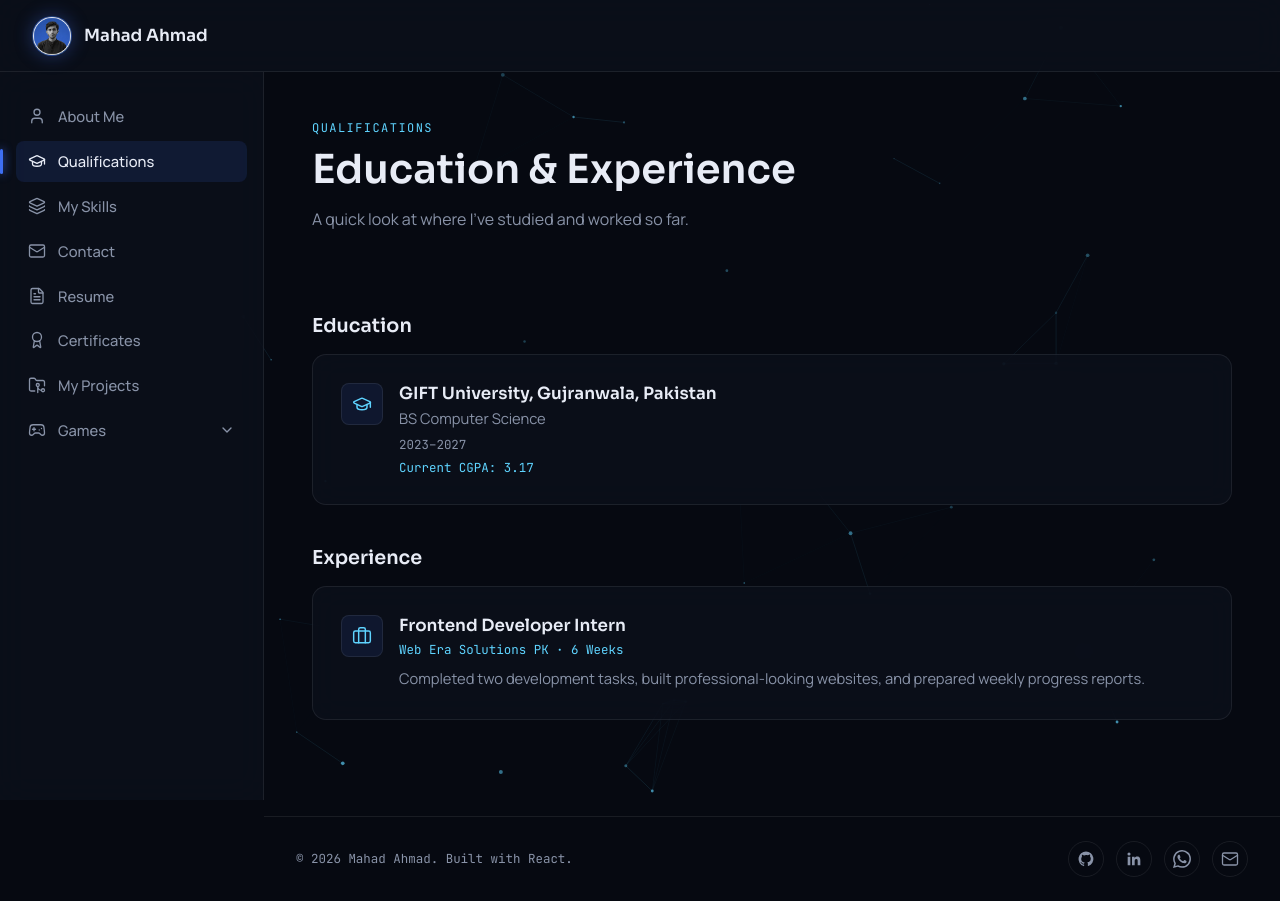
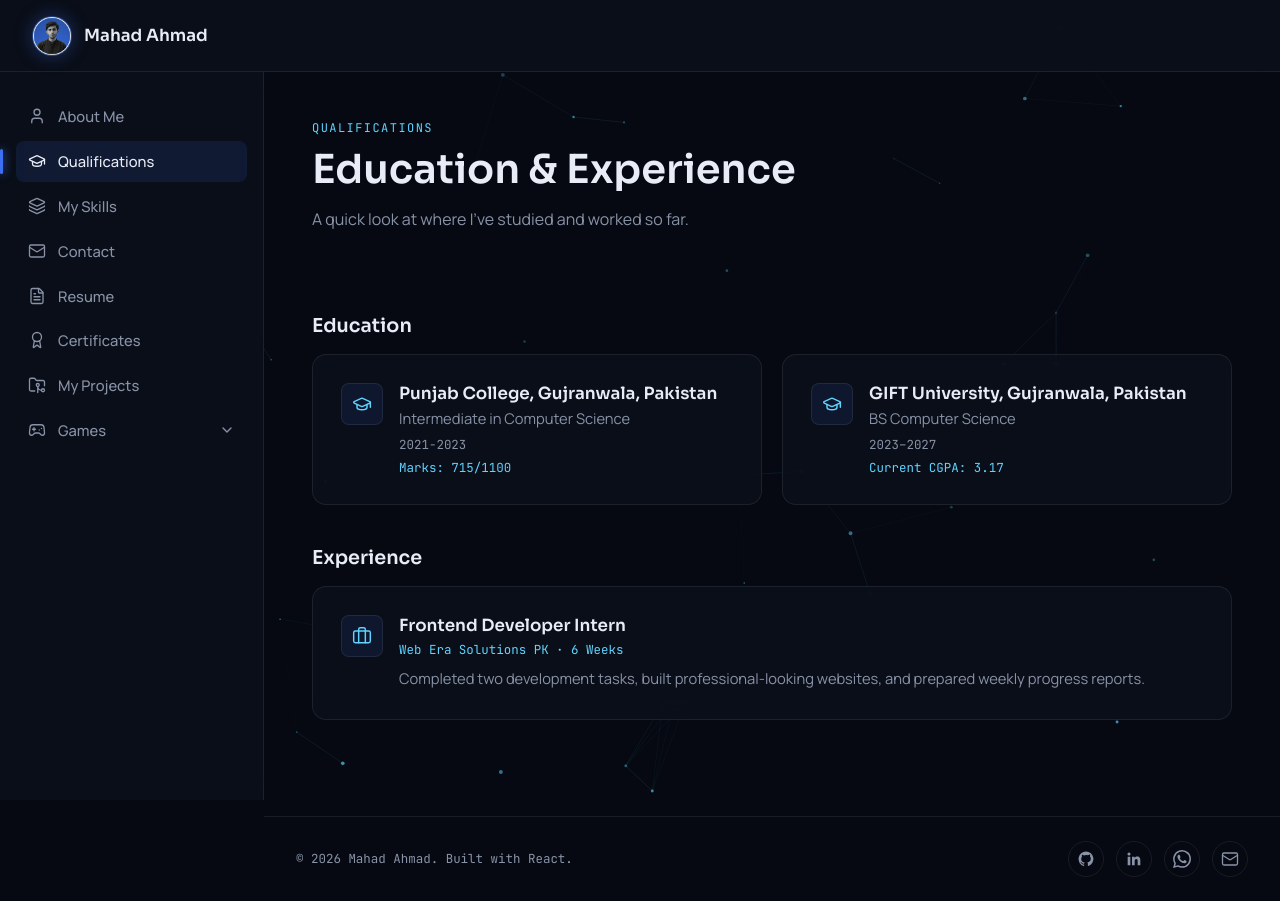
Before and after one commit to mahadahmad16/Portfolio, a React (Vite) app: page /qualifications in a window 1280 px wide. Built offline with nearby package versions, Linux system fonts and the light colour scheme.

Commit message:
Making small modifications

```diff
--- a/src/components/sections/EducationCard.css
+++ b/src/components/sections/EducationCard.css
@@ -37,7 +37,7 @@
   color: var(--text-muted);
 }
 
-.education-card__cgpa {
+.education-card__result {
   margin: 0.35rem 0 0;
   font-family: var(--font-mono);
   font-size: 0.78rem;
--- a/src/components/sections/EducationCard.jsx
+++ b/src/components/sections/EducationCard.jsx
@@ -2,16 +2,20 @@ import { GraduationCap } from "lucide-react";
 import GlowCard from "../common/GlowCard";
 import "./EducationCard.css";
 
-/**
- * Single education entry — currently just GIFT University, but takes
- * props so more entries can be added later without touching the markup.
- */
 export default function EducationCard({
   institution = "GIFT University",
   degree = "BS Computer Science",
   duration = "2023–2027",
-  cgpa = "3.17",
+  cgpa,
+  marks,
+  Marks: legacyMarks,
 }) {
+  const result = cgpa
+    ? `Current CGPA: ${cgpa}`
+    : marks || legacyMarks
+      ? `Marks: ${marks || legacyMarks}`
+      : null;
+
   return (
     <GlowCard as="article" className="education-card">
       <span className="education-card__icon" aria-hidden="true">
@@ -22,7 +26,7 @@ export default function EducationCard({
         <h3 className="education-card__institution">{institution}</h3>
         <p className="education-card__degree">{degree}</p>
         <p className="education-card__duration">{duration}</p>
-        <p className="education-card__cgpa">Current CGPA: {cgpa}</p>
+        {result && <p className="education-card__result">{result}</p>}
       </div>
     </GlowCard>
   );
--- a/src/data/education.js
+++ b/src/data/education.js
@@ -1,13 +1,15 @@
-/**
- * Consumed by components/sections/EducationCard.jsx — map over this if
- * a second entry is ever added; for now it's the same single entry
- * EducationCard already defaults to.
- */
+
 export const EDUCATION = [
+  {
+    institution: "Punjab College, Gujranwala, Pakistan",
+    degree: "Intermediate in Computer Science",
+    duration: "2021-2023",
+    Marks: "715/1100",
+  },
   {
     institution: "GIFT University, Gujranwala, Pakistan",
     degree: "BS Computer Science",
     duration: "2023–2027",
     cgpa: "3.17",
-  },
+  }
 ];
```
Also changed, not shown: src/components/background/ParticlesBackground.jsx (+0 -8 lines).
